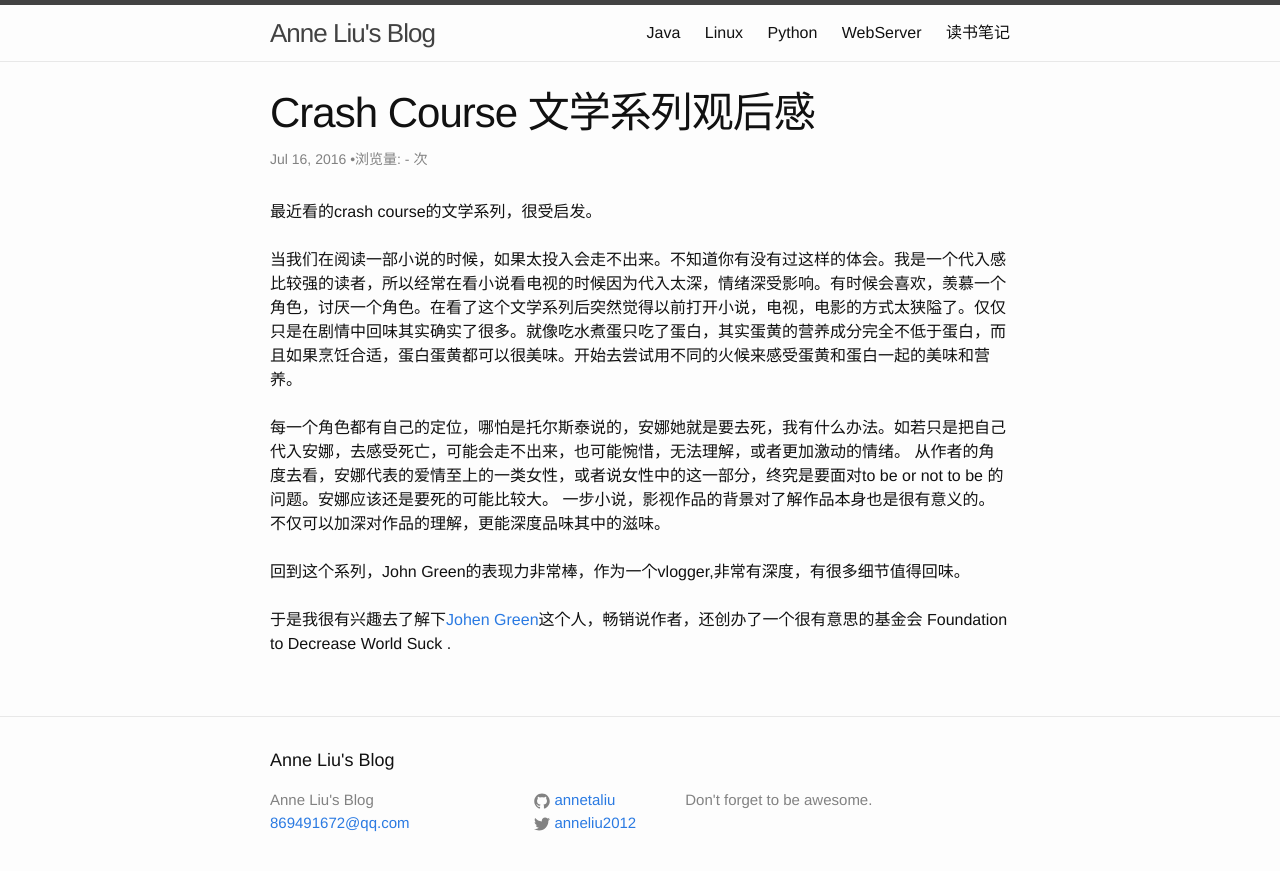
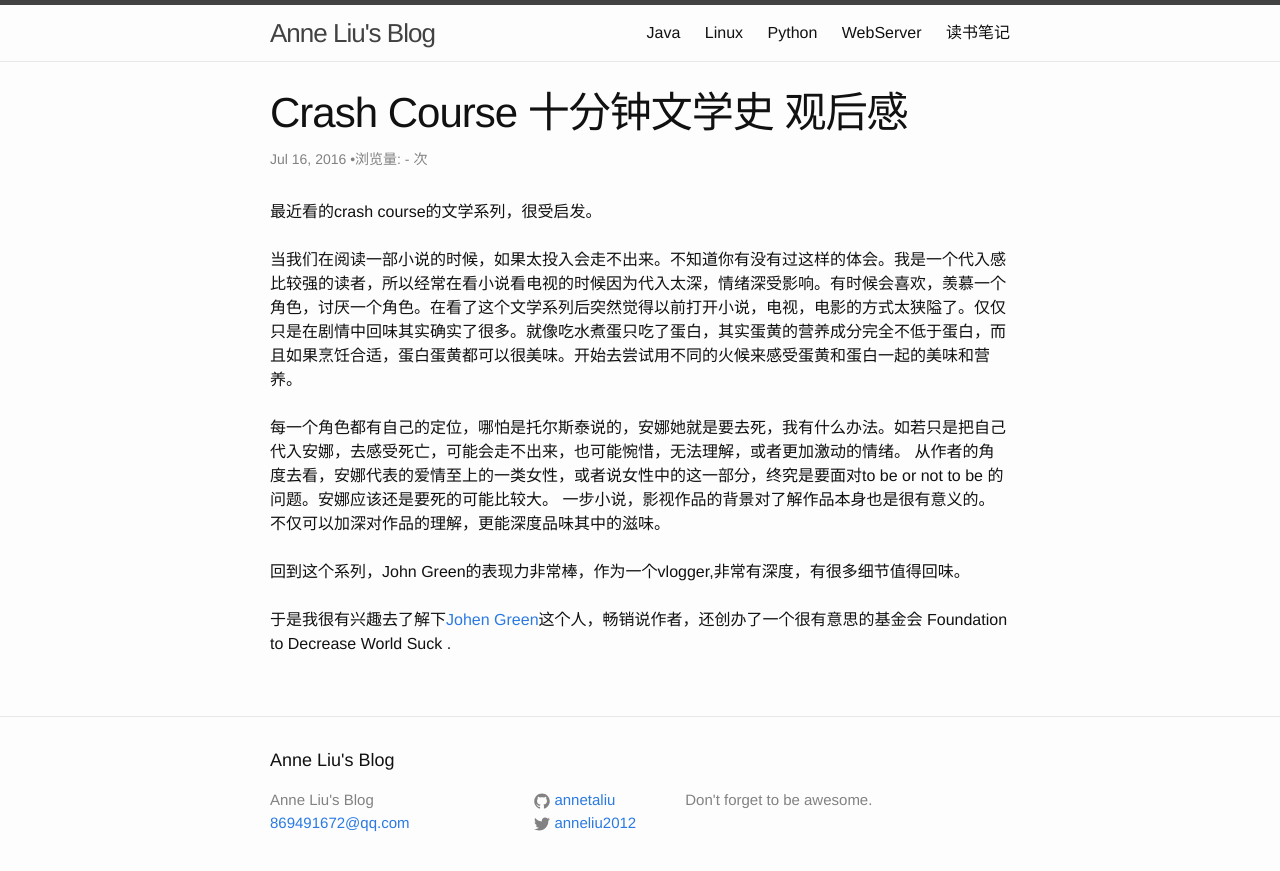
Before and after one commit to annetaliu/annetaliu.github.io, a Jekyll site: the page built from _posts/2016-07-16-观后感-crash-course文学系列.markdown, in a window 1280 px wide. Shown: the top 871 px of the page. Built offline with Jekyll 4.4.1, drawn with Linux system fonts in a browser that asks for light colours; comment, search, counter and statistics services are not loaded.

Commit message:
update blog title

```diff
--- a/_posts/2016-07-16-观后感-crash-course文学系列.markdown
+++ b/_posts/2016-07-16-观后感-crash-course文学系列.markdown
@@ -1,6 +1,6 @@
 ---
 layout: post
-title:  Crash Course 文学系列观后感
+title:  Crash Course 十分钟文学史 观后感
 date:   2016-07-16
 categories: 读后感
 permalink: /读后感/crashcourse1
```
